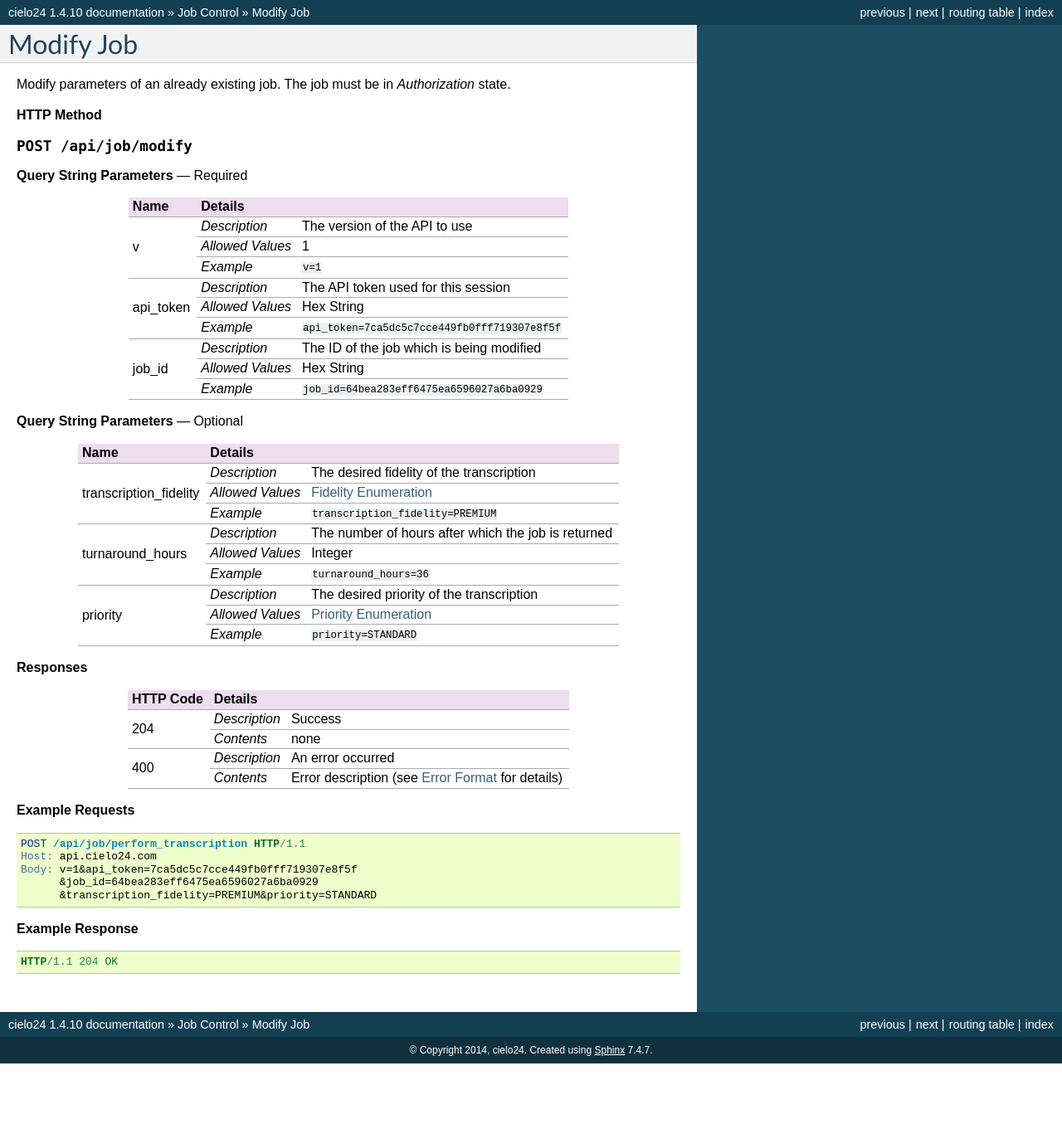
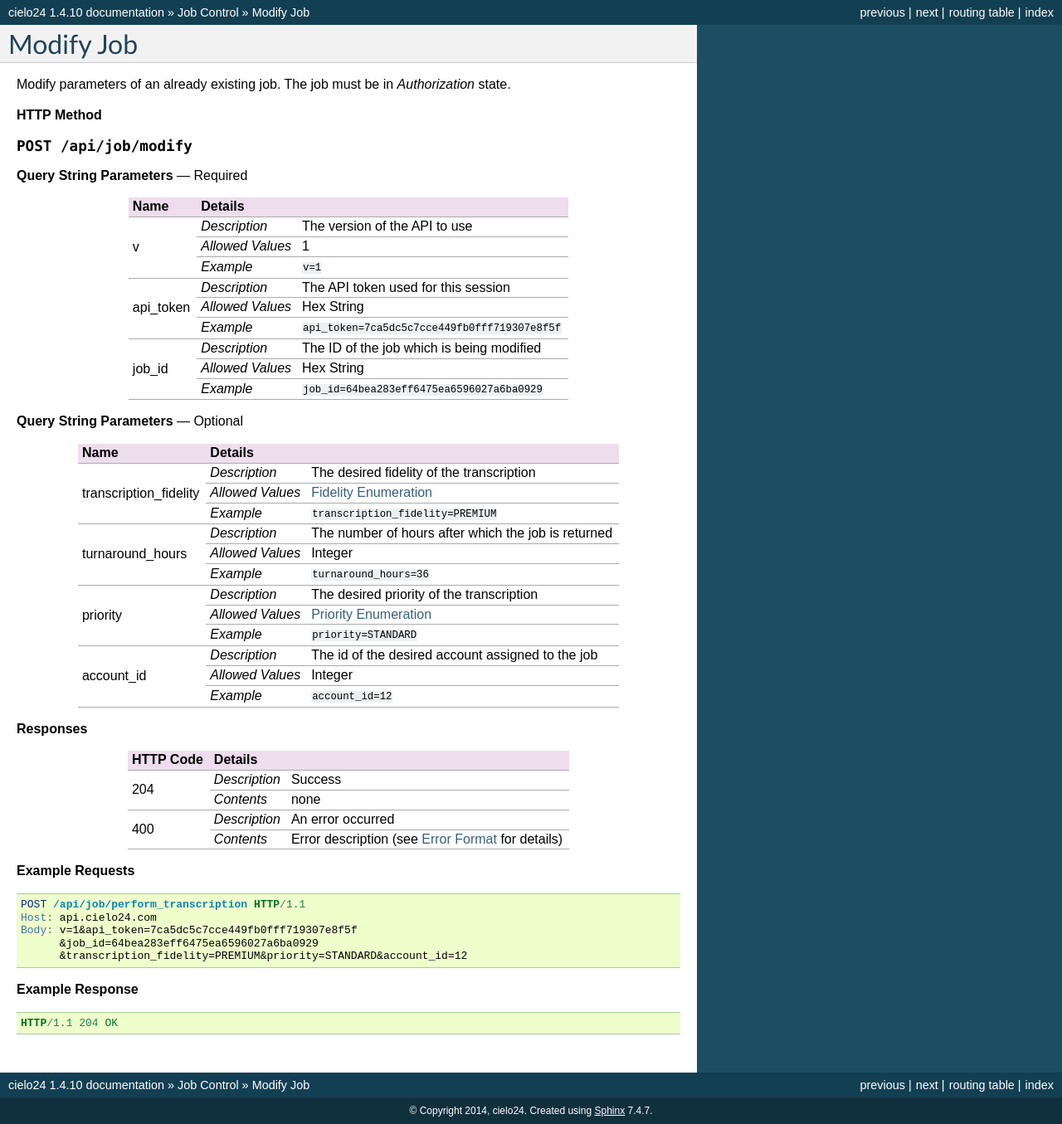
Before and after one commit to cielo24/Docs, a Sphinx documentation site: the page built from api/source/job_control/modify_job.rst, in a window 1280 px wide. Shown: the whole page at 83% size. Built offline with Sphinx 7.4.7, drawn with Linux system fonts in a browser that asks for light colours; before the commit the page ends 1282 px from its top, so only the background shows below that.

Commit message:
Add new account_id parameter to modify_job API docs

```diff
--- a/api/source/job_control/modify_job.rst
+++ b/api/source/job_control/modify_job.rst
@@ -54,6 +54,12 @@ Modify parameters of an already existing job. The job must be in *Authorization*
 |                        +------------------+------------------------------------------------------+
 |                        | `Example`        | ``priority=STANDARD``                                |
 +------------------------+------------------+------------------------------------------------------+
+| account_id             | `Description`    | The id of the desired account assigned to the job    |
+|                        +------------------+------------------------------------------------------+
+|                        | `Allowed Values` | Integer                                              |
+|                        +------------------+------------------------------------------------------+
+|                        | `Example`        | ``account_id=12``                                    |
++------------------------+------------------+------------------------------------------------------+
 
 **Responses**
 
@@ -77,7 +83,7 @@ Modify parameters of an already existing job. The job must be in *Authorization*
     Host: api.cielo24.com
     Body: v=1&api_token=7ca5dc5c7cce449fb0fff719307e8f5f
           &job_id=64bea283eff6475ea6596027a6ba0929
-          &transcription_fidelity=PREMIUM&priority=STANDARD
+          &transcription_fidelity=PREMIUM&priority=STANDARD&account_id=12
 
 **Example Response**
 
```
